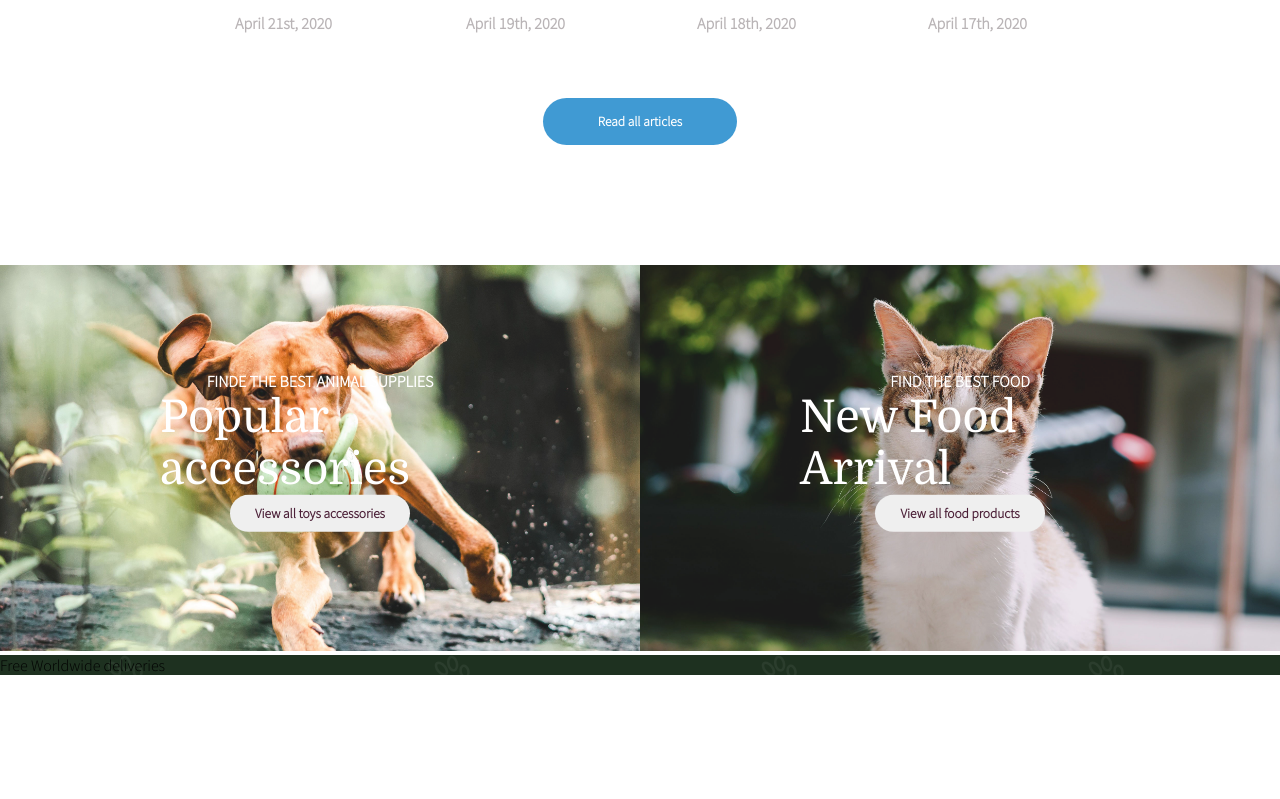
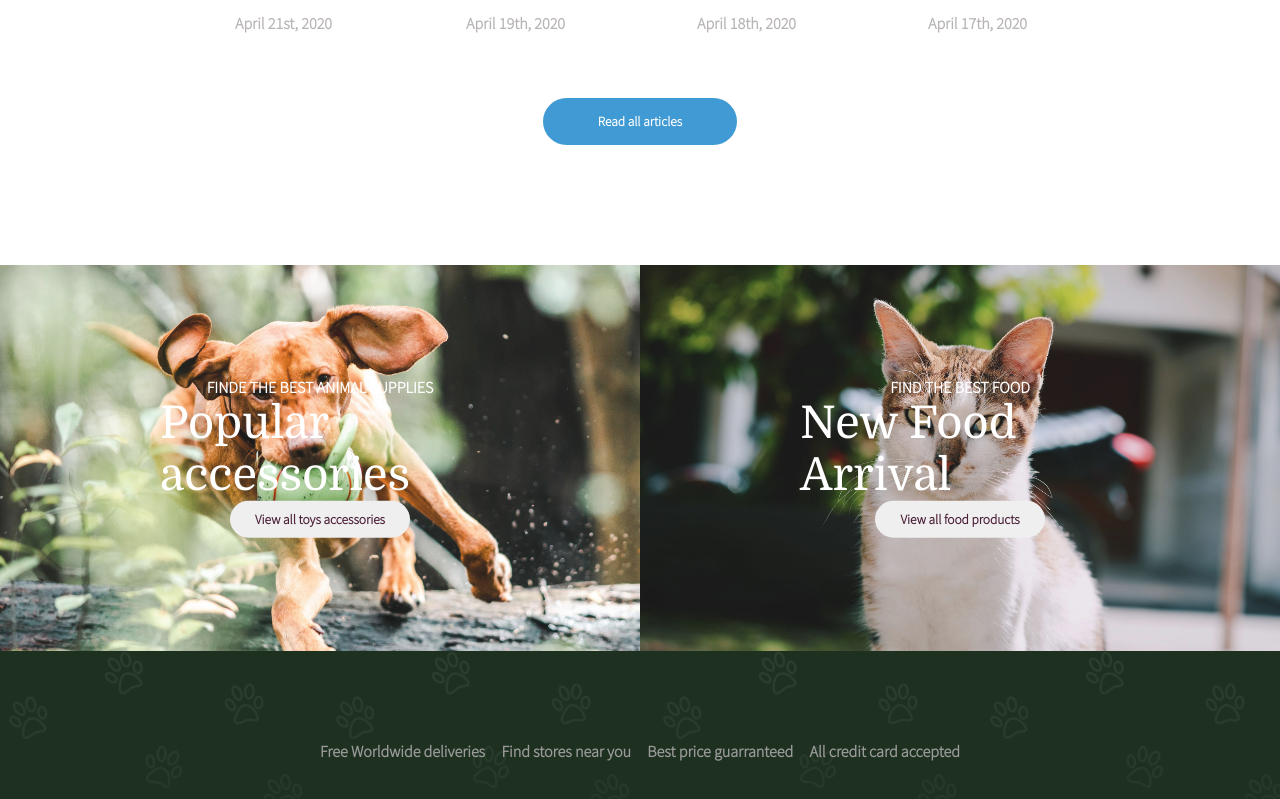
Before and after one commit to LauCost/proj-html-vuejs, a Vue app: page / in a window 1280 px wide. Shown: the part 5611-6410 px from the top of the page. Before the commit the page ends 6286 px from the top, so only its background shows below. Built offline with nearby package versions, Linux system fonts and the light colour scheme; the HTML template or start-up script is replaced by a standard one; a web font is replaced by a local one.

Commit message:
End the Utility section

```diff
--- a/src/App.vue
+++ b/src/App.vue
@@ -51,4 +51,9 @@ export default {
   display: flex;
   flex-wrap: wrap;
 }
+
+.flex_between {
+  display: flex;
+  justify-content: space-between;
+}
 </style>
--- a/src/components/Content Main/Content Utility/UtilityPay.vue
+++ b/src/components/Content Main/Content Utility/UtilityPay.vue
@@ -1,5 +1,6 @@
 <template>
-  <div class="back_green back_repeat_x">
+  <div class="back_green back_repeat_x negative_margin_top">
+    <div class="cont_50 flex_between">
       <div
         class="card_icons"
         v-for="utilityPay in utilitysPay"
@@ -9,6 +10,7 @@
         <p>
           {{ utilityPay.text }}
         </p>
+      </div>
     </div>
   </div>
 </template>
@@ -25,8 +27,46 @@ export default {
           icon: "fas fa-truck",
           text: "Free Worldwide deliveries",
         },
+        {
+          id: 2,
+          icon: "far fa-map",
+          text: "Find stores near you",
+        },
+        {
+          id: 3,
+          icon: "fas fa-dollar-sign",
+          text: "Best price guarranteed",
+        },
+        {
+          id: 4,
+          icon: "fas fa-credit-card",
+          text: "All credit card accepted",
+        },
       ],
     };
   },
 };
 </script>
+
+
+<style lang="scss">
+.negative_margin_top {
+  margin-top: -4px;
+}
+
+.card_icons {
+  padding: 50px 0;
+  text-align: center;
+
+  i {
+    font-size: 55px;
+    color: #fff;
+  }
+
+  p {
+    margin-top: 20px;
+    color: #9b9b9b;
+    font-weight: bold;
+  }
+}
+</style>
--- a/src/components/Content Main/Content Utility/UtilityProduction.vue
+++ b/src/components/Content Main/Content Utility/UtilityProduction.vue
@@ -58,7 +58,7 @@ export default {
     position: absolute;
     top: 45%;
     left: 50%;
-    transform: translate(-50%, -60%);
+    transform: translate(-50%, -55%);
     display: flex;
     flex-direction: column;
     align-items: center;
```
Lines whose indentation alone changed are shown as unchanged.
